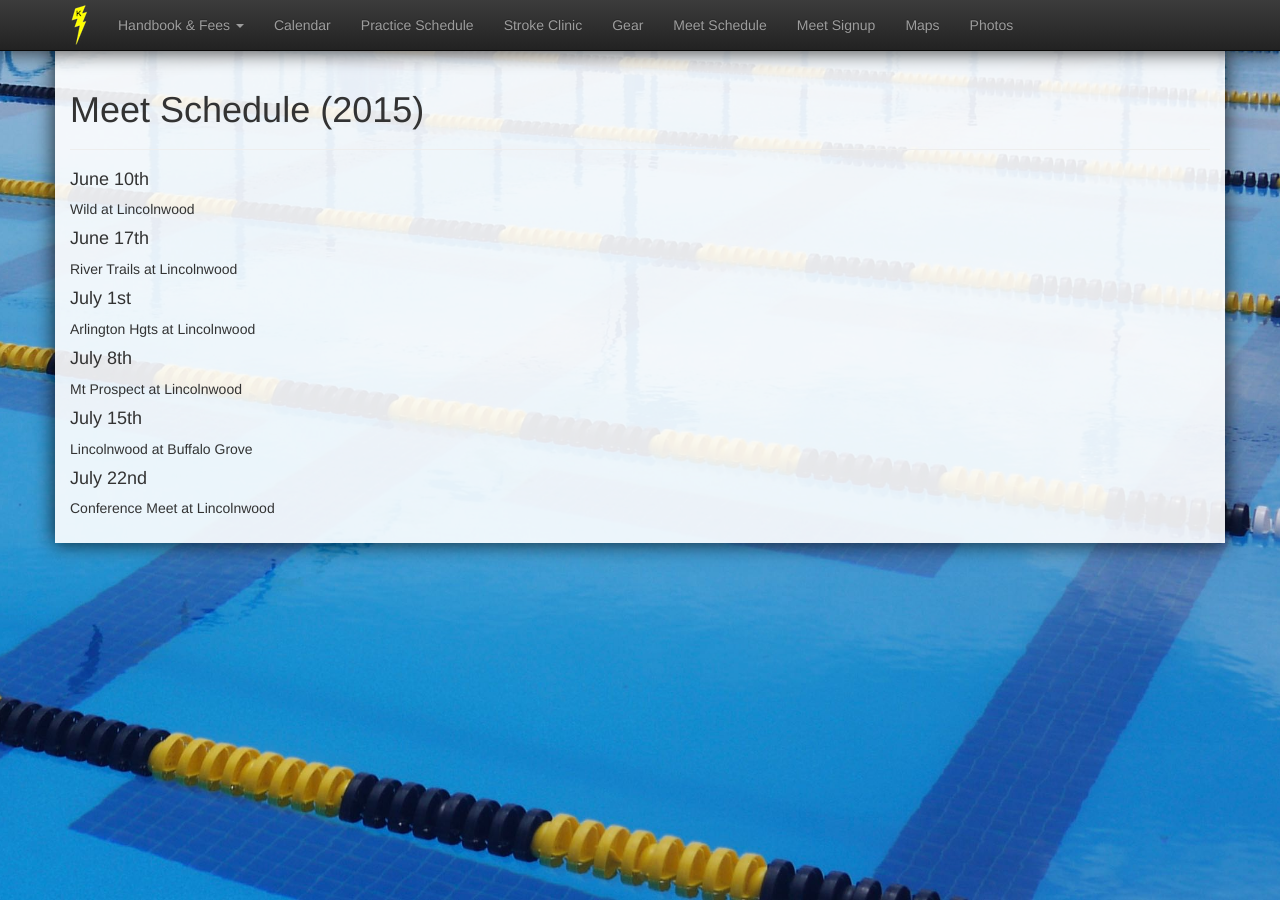
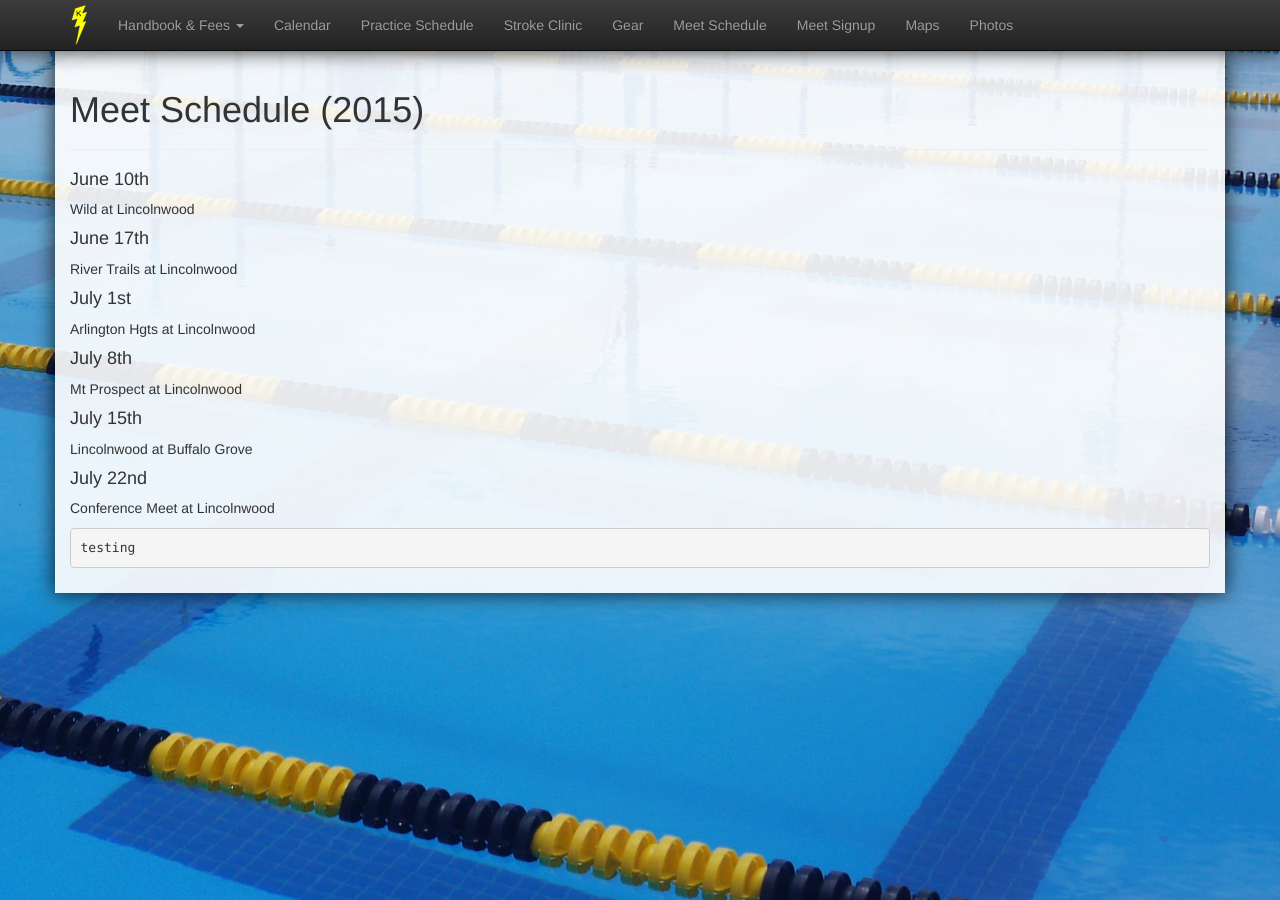
Before and after one commit to schickm/lwlightning.org, a Jekyll site: the page built from meet-schedule/index.html, in a window 1280 px wide. Built offline with Jekyll 4.4.1, drawn with Linux system fonts in a browser that asks for light colours; nearby versions of some CDN libraries; comment, search, counter and statistics services are not loaded.

Commit message:
testthing

```diff
--- a/meet-schedule/index.html
+++ b/meet-schedule/index.html
@@ -31,3 +31,5 @@ comments: []
 <p>Lincolnwood at Buffalo Grove</p>
 <h4>July 22nd</h4>
 <p>Conference Meet at Lincolnwood</p>
+
+<pre>testing</pre>
```
